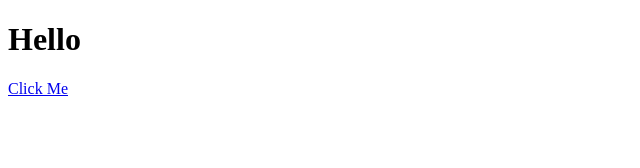
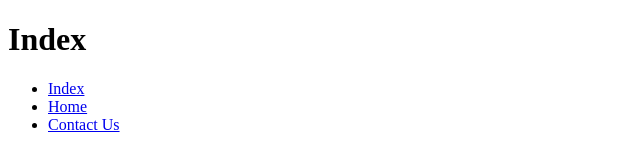
Before and after one commit to afzalkhan2/Mywebsite2, a plain HTML site: page index.html in a window 1280 px wide. Shown: the whole page, without its empty margins (0-640 px from the left). Drawn offline with Linux system fonts and the light colour scheme.

Commit message:
Add contact page

```diff
--- a/index.html
+++ b/index.html
@@ -6,7 +6,13 @@
     <title>Table</title>
 </head>
 <body>
-    <h1>Hello</h1>
-    <a href="./Home/home.html"> Click Me </a>
+    <h1>Index</h1>
+    <ul>
+        <li><a href="#">Index</a> </li>
+        <li><a href="./Home/home.html">Home </a></li>
+        <li><a href="./Contact/contact.html"> Contact Us</a></li>
+
+    </ul>
+
 </body>
 </html>
```
Also changed, not shown: Contact/contact.html (added, +16 -0 lines), Home/home.html (+6 -1 lines).
